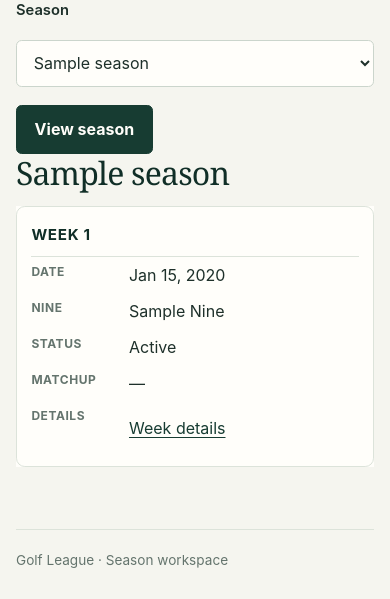
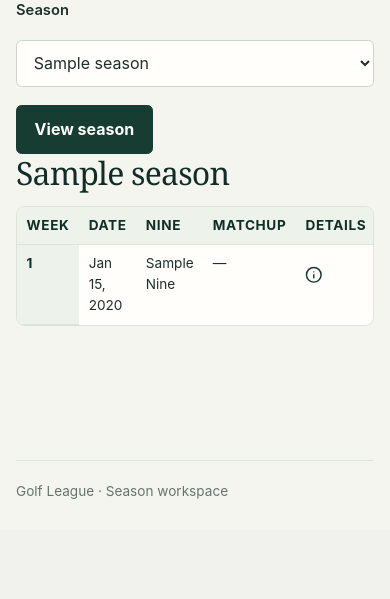
Before and after one commit to adhatcher-org/golf_league, a FastAPI app: template templates/player/my_schedule.html in a window 390 px wide. Shown: the part 314-913 px from the top of the page. After the commit the page ends 813 px from the top, so only its background shows below. Run offline with FastAPI, Linux system fonts and the light colour scheme; the template is opened without the code that fills it: most values are stand-ins (such as "Sample title", 1, 10 or a date in 2020); parts of the project's set-up code (start-up, migrations or seed data) failed here and were passed over.

Commit message:
GL-94: mobile season page layout — hide status column, icons, playing with team

```diff
--- a/static/app.css
+++ b/static/app.css
@@ -1442,6 +1442,12 @@ pre { max-width: 100%; overflow-x: auto; }
     .import-fields__header { padding-left: calc(0.9rem + 3px); }
 }
 
+/* GL-94: season schedule Details/score links render as an icon with a
+   visually-hidden text label on phones, and as a text link on desktop. */
+.schedule-cards__table td[data-label="Details"] .schedule__icon { display: none; }
+.schedule-cards__table td[data-label="Details"] .schedule__label { display: inline; }
+.schedule__icon svg { width: 1.1rem; height: 1.1rem; display: block; }
+
 @media (max-width: 720px) {
     /* F6: standalone and table links get a 44px tap height on phones. */
     .page-shell a:not(.button-link) {
@@ -1450,41 +1456,28 @@ pre { max-width: 100%; overflow-x: auto; }
         align-items: center;
     }
 
-    /* OBS-7: My Schedule becomes one card per week, so the matchup is on
-       screen instead of in a sideways-scrolling column. */
-    .schedule-cards { overflow: visible; border: 0; background: transparent; }
+    /* GL-94: keep the season schedule as a 1-week-per-line table on phones
+       (do not apply the OBS-7 card transformation). Smaller padding and
+       font-size so a row fits a narrow screen. */
     .schedule-cards__table,
     .schedule-cards__table tbody,
     .schedule-cards__table tr,
     .schedule-cards__table th,
-    .schedule-cards__table td { display: block; min-width: 0; }
-    .schedule-cards__table thead { position: absolute; top: 0; left: 0; width: 1px; height: 1px; overflow: hidden; clip: rect(0 0 0 0); }
-    .schedule-cards__table tr {
-        margin-bottom: 0.9rem;
-        padding: 0.4rem 0.9rem 0.6rem;
-        border: 1px solid var(--line);
-        border-radius: 0.55rem;
-        background: var(--surface);
-    }
-    .schedule-cards__table tbody tr:hover { background: var(--surface); }
-    .schedule-cards__table th[scope="row"] { padding: 0.6rem 0; background: transparent; font-size: 0.95rem; }
-    .schedule-cards__table th[scope="row"]::before { content: "Week "; }
     .schedule-cards__table td {
-        display: grid;
-        grid-template-columns: 5.5rem minmax(0, 1fr);
-        gap: 0.6rem;
-        padding: 0.35rem 0;
-        border: 0;
-        overflow-wrap: anywhere;
-    }
-    .schedule-cards__table td::before {
-        content: attr(data-label);
-        color: var(--muted);
-        font-size: 0.75rem;
-        font-weight: 700;
-        letter-spacing: 0.045em;
-        text-transform: uppercase;
-    }
+        padding: 0.5rem 0.6rem;
+        font-size: 0.85rem;
+        white-space: normal;
+    }
+    .schedule-cards__table { min-width: auto; }
+
+    /* Hide the Status column on phones. */
+    .schedule-cards__table th[data-label="Status"],
+    .schedule-cards__table td[data-label="Status"] { display: none; }
+
+    /* Week Details / score-entry links: show the icon, hide the visible
+       text label; the visually-hidden text stays for screen readers. */
+    .schedule-cards__table td[data-label="Details"] .schedule__icon { display: inline-flex; align-items: center; }
+    .schedule-cards__table td[data-label="Details"] .schedule__label { display: none; }
 }
 
 /* Scorecard entry (GL-82). The photo sits beside the form on a desktop and
--- a/templates/player/my_schedule.html
+++ b/templates/player/my_schedule.html
@@ -20,7 +20,7 @@
 {% if projection.weeks %}
 <div class="table-wrap schedule-cards"><table class="schedule-cards__table">
     <caption class="visually-hidden">My schedule for {{ projection.season.year }}</caption>
-    <thead><tr><th scope="col">Week</th><th scope="col">Date</th><th scope="col">Nine</th><th scope="col">Status</th><th scope="col">Matchup</th><th scope="col">Details</th></tr></thead>
+    <thead><tr><th scope="col">Week</th><th scope="col">Date</th><th scope="col">Nine</th><th scope="col" data-label="Status">Status</th><th scope="col">Matchup</th><th scope="col">Details</th></tr></thead>
     <tbody>{% for item in projection.weeks %}{% set week = item.week %}<tr>
         <th scope="row">{{ week.index }}</th>
         <td data-label="Date">{{ week.play_date.strftime('%b %-d, %Y') }}</td>
@@ -36,7 +36,8 @@
             {% else %}{{ week.status|title }}{% endif %}
         </td>
         <td data-label="Matchup">
-            {% if item.state in ('match', 'makeup') %}
+            {% if item.state == 'play_with_team' %}Playing with Team
+            {% elif item.state in ('match', 'makeup') %}
                 {% for match in item.matches %}<div>
                     {% if match.pairing.is_self_match %}<span>Self-match: both sides play against their own handicap.</span>{% endif %}
                     {% for a, b in match.slots %}<span>
@@ -55,7 +56,7 @@
                 </div>{% endfor %}
             {% else %}—{% endif %}
         </td>
-        <td data-label="Details"><a href="/weeks/{{ week.id }}?season_id={{ projection.season.id }}">Week details</a>{% set entry = entry_links.get(week.id) %}{% if entry %} · <a class="tap-link" href="{{ entry.href }}">{{ entry.text }}<span class="visually-hidden"> for week {{ week.index }}</span></a>{% endif %}</td>
+        <td data-label="Details"><a class="tap-link" href="/weeks/{{ week.id }}?season_id={{ projection.season.id }}"><span class="schedule__icon" aria-hidden="true"><svg xmlns="http://www.w3.org/2000/svg" viewBox="0 0 24 24" fill="none" stroke="currentColor" stroke-width="2" stroke-linecap="round" stroke-linejoin="round"><circle cx="12" cy="12" r="10"/><line x1="12" y1="16" x2="12" y2="12"/><line x1="12" y1="8" x2="12.01" y2="8"/></svg></span><span class="schedule__label">Week details</span><span class="visually-hidden"> for week {{ week.index }}</span></a>{% set entry = entry_links.get(week.id) %}{% if entry %} · <a class="tap-link" href="{{ entry.href }}"><span class="schedule__icon" aria-hidden="true"><svg xmlns="http://www.w3.org/2000/svg" viewBox="0 0 24 24" fill="none" stroke="currentColor" stroke-width="2" stroke-linecap="round" stroke-linejoin="round"><path d="M11 4H4a2 2 0 0 0-2 2v14a2 2 0 0 0 2 2h14a2 2 0 0 0 2-2v-7"/><path d="M18.5 2.5a2.121 2.121 0 0 1 3 3L12 15l-4 1 1-4 9.5-9.5z"/></svg></span><span class="schedule__label">{{ entry.text }}</span><span class="visually-hidden"> for week {{ week.index }}</span></a>{% endif %}</td>
     </tr>{% endfor %}</tbody>
 </table></div>
 {% else %}<p class="empty-state">No weeks are scheduled for this season yet.</p>{% endif %}
```
Also changed, not shown: tests/test_accessibility.py (+5 -1 lines), tests/test_my_schedule.py (+3 -1 lines).
